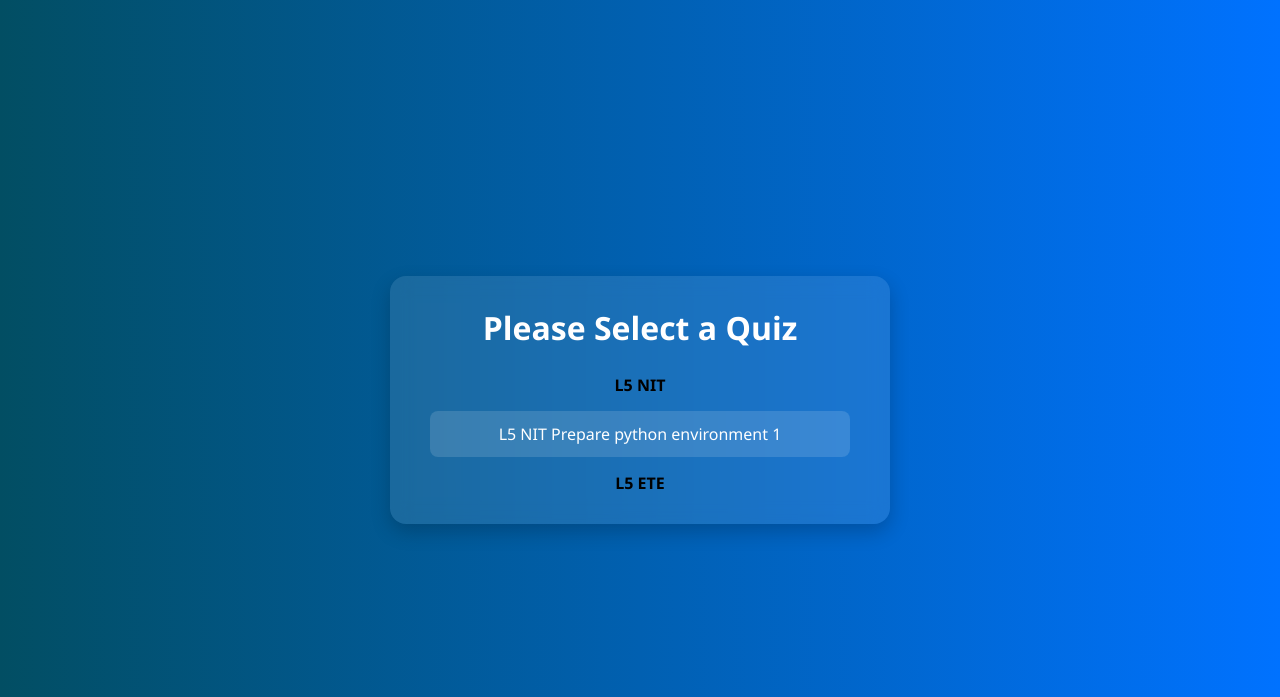
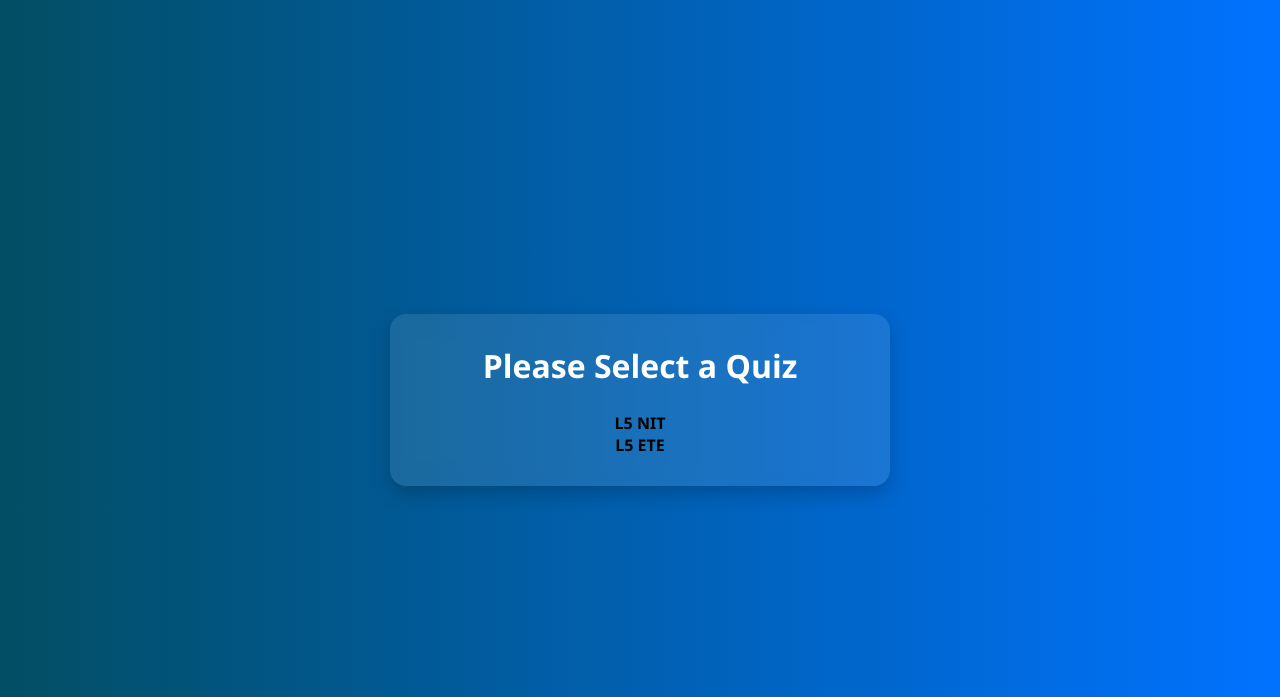
Before and after one commit to CyizaLandry5/Webo, a PHP site: page /student/SecuredQuiz/index.php in a window 1280 px wide. Shown: the top 697 px of the page. Run offline with PHP 8.4, Linux system fonts and the light colour scheme.

Commit message:
Update index.php

```diff
--- a/student/SecuredQuiz/index.php
+++ b/student/SecuredQuiz/index.php
@@ -11,8 +11,9 @@
     <h1>Please Select a Quiz</h1>
     <ul>
       <center><h4>L5 NIT</h4></center>
-      <li><a href="start.php?topic=python1">L5 NIT Prepare python environment 1</a></li>
-      <!-- <li><a href="start.php?topic=python2">L5 NIT Write basic python program 2</a></li>
+
+      <!--<li><a href="start.php?topic=python1">L5 NIT Prepare python environment 1</a></li>
+       <li><a href="start.php?topic=python2">L5 NIT Write basic python program 2</a></li>
       <li><a href="start.php?topic=python3">L5 NIT Apply object driven in python 3</a></li>
 
       <li><a href="start.php?topic=ml1">L5 NIT Apply data Pre-processing 1</a></li>
```
